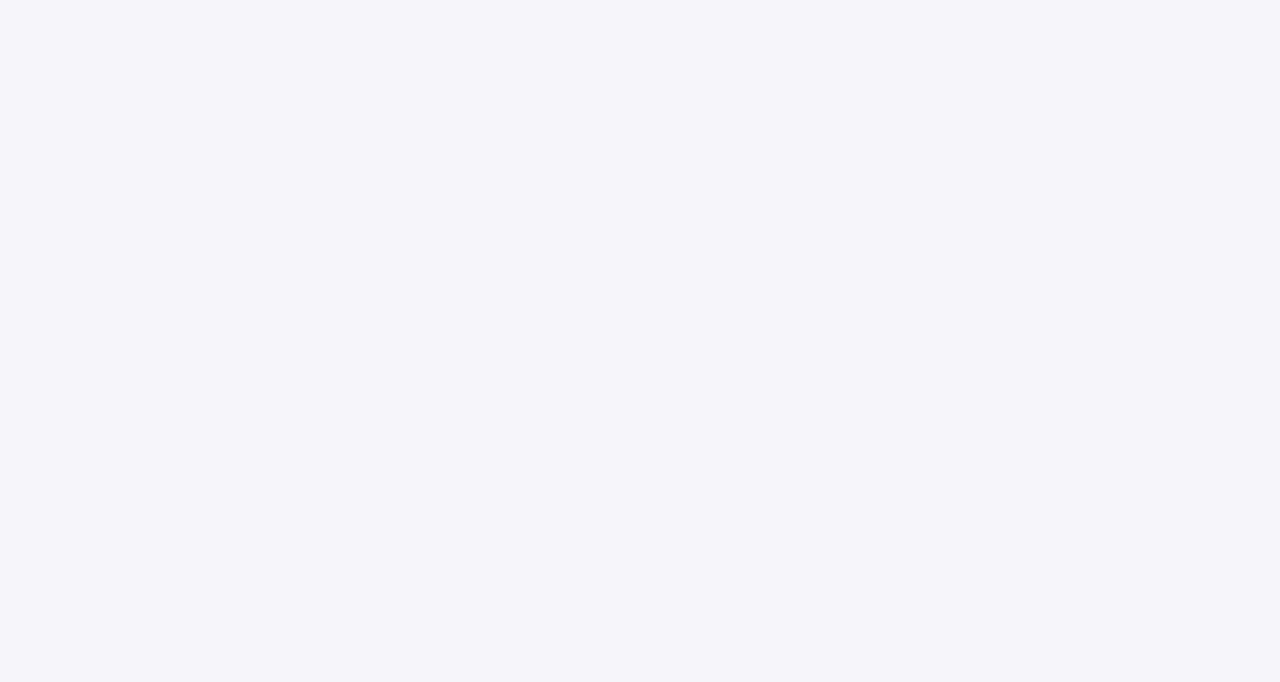
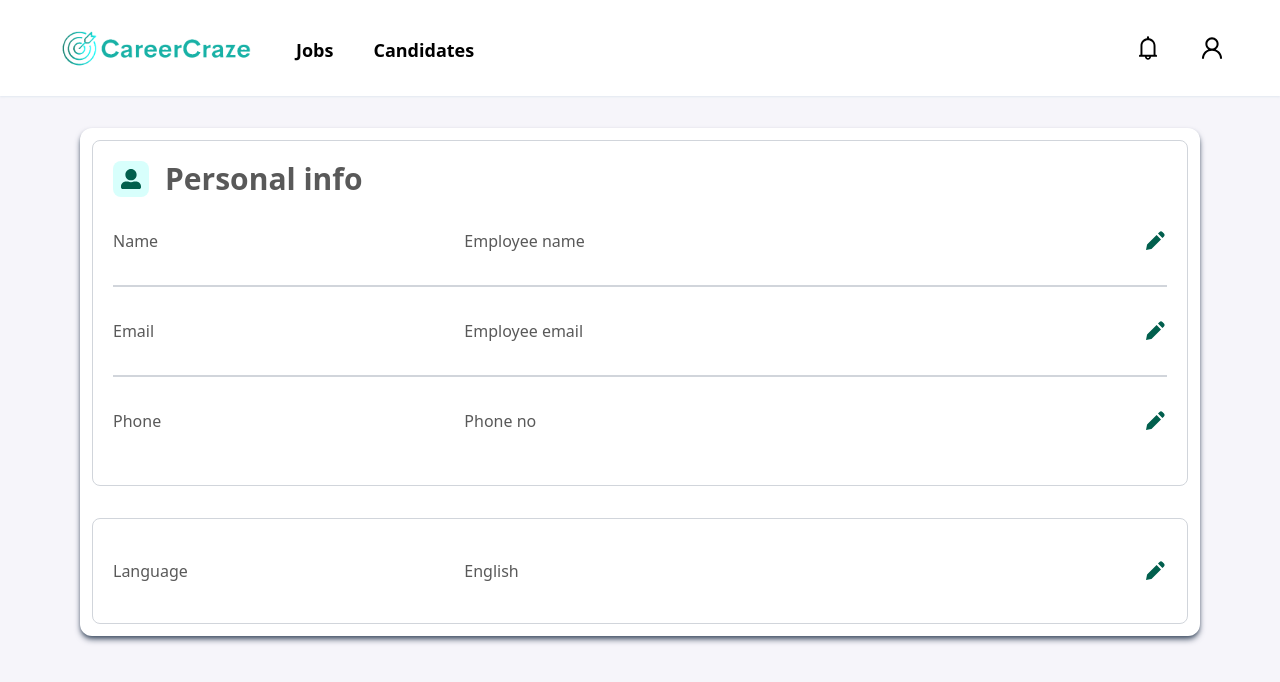
Before and after one commit to Ajaym1618/JobListing-frontend, a React (Create React App) app: page /employer-info in a window 1280 px wide. Before the commit this address had no page. Shown: the top 682 px of the page. Built offline with nearby package versions, Linux system fonts and the light colour scheme.

Commit message:
newly commited

```diff
--- a/src/App.js
+++ b/src/App.js
@@ -23,34 +23,22 @@ function App() {
             path="/register"
             element={<UserLoginSignUp type="/register" />}
           ></Route>
-          <Route path="/home" element={<Navigate to="/jobs"/>}></Route>
-          <Route
-            path="/jobs"
-            element={<Home type="/jobs" />}
-          ></Route>
-          <Route
-            path="/companies"
-            element={<Home type="/companies" />}
-          ></Route>
+          <Route path="/home" element={<Navigate to="/jobs" />}></Route>
+          <Route path="/jobs" element={<Home type="/jobs" />}></Route>
+          <Route path="/companies" element={<Home type="/companies" />}></Route>
           <Route
             path="/notifications"
             element={<Home type="/notifications" />}
           ></Route>
-          <Route
-            path="/profile"
-            element={<Home type="/profile" />}
-          ></Route>
-          <Route
-            path="/saved"
-            element={<Home type="/saved" />}
-          ></Route>
+          <Route path="/profile" element={<Home type="/profile" />}></Route>
+          <Route path="/saved" element={<Home type="/saved" />}></Route>
           <Route
             path="/qualifications"
             element={<Home type="/qualifications" />}
           ></Route>
           <Route
             path="/contact-info"
-            element={<Home type="/contact-info"/>}
+            element={<Home type="/contact-info" />}
           ></Route>
 
           {/* Employer */}
@@ -63,9 +51,22 @@ function App() {
             path="/employer-register"
             element={<EmployerLoginSignUp type="/employer-register" />}
           ></Route>
-          <Route path="/employer-home" element={<Navigate to="/employer-jobs"/>}></Route>
-          <Route path="/employer-jobs" element={<EmployerHome type="/employer-jobs"/>}></Route>
-          <Route path="/candidates" element={<EmployerHome type="/candidates"/>}></Route>
+          <Route
+            path="/employer-home"
+            element={<Navigate to="/employer-jobs" />}
+          ></Route>
+          <Route
+            path="/employer-jobs"
+            element={<EmployerHome type="/employer-jobs" />}
+          ></Route>
+          <Route
+            path="/candidates"
+            element={<EmployerHome type="/candidates" />}
+          ></Route>
+          <Route
+            path="/employer-info"
+            element={<EmployerHome type="/employer-info" />}
+          ></Route>
         </Routes>
       </Router>
     </div>
--- a/src/pages/EmployerHome/Candidates/candidates.jsx
+++ b/src/pages/EmployerHome/Candidates/candidates.jsx
@@ -5,7 +5,7 @@ const Candidates = () => {
   return (
     <div className="w-[100%] h-[88vh] py-5 px-5">
       <h1 className="py-3 px-2 text-2xl font-semibold">Candidates</h1>
-      <div className="w-full h-[90%] flex flex-col items-center justify-center gap-4 bg-white rounded-xl shadow-xl shadow-slate-600">
+      <div className="w-full h-[90%] flex flex-col items-center justify-center gap-4 bg-white rounded-xl shadow-md shadow-slate-600">
         <div className="w-full flex justify-center items-center">
           <img src={smartphone} alt="" className="w-[250px]" />
         </div>
--- /dev/null
+++ b/src/pages/EmployerHome/EmployerInfo/employerInfo.jsx
@@ -0,0 +1,52 @@
+import React from "react";
+import { FaUserAlt } from "react-icons/fa";
+import { BiSolidPencil } from "react-icons/bi";
+
+const EmployerInfo = () => {
+  return (
+    <div className="w-[100%] h-[88vh] py-8 px-20 max-md:px-5">
+      <div className="w-full h-auto px-3 py-3 flex flex-col gap-8 bg-white rounded-xl shadow-md shadow-slate-600">
+        <div className="w-full h-auto px-5 py-5 rounded-lg border border-gray-300 text-[#595959]">
+          <div className="flex items-center gap-4 ">
+            <FaUserAlt className="px-2 py-1 text-4xl rounded-lg text-[#015f4d] bg-[#d8fffc]" />
+            <h1 className="text-3xl font-semibold max-sm:text-2xl">Personal info</h1>
+          </div>
+          <div className="h-auto flex flex-col py-8">
+            <div className="w-full h-auto flex pb-8 justify-between items-center border-b-2  border-gray-300 max-sm:block max-sm:pb-4">
+              <h1 className="w-[50%] max-sm:pb-2">Name</h1>
+              <div className="w-full flex justify-between">
+                <h1>Employee name</h1>
+                <BiSolidPencil className="text-2xl text-[#015f4d] cursor-pointer" />
+              </div>
+            </div>
+            <div className="w-full h-auto flex py-8 justify-between items-center border-b-2  border-gray-300 max-sm:block max-sm:pb-4">
+              <h1 className="w-[50%] max-sm:pb-2">Email</h1>
+              <div className="w-full flex justify-between">
+                <h1>Employee email</h1>
+                <BiSolidPencil className="text-2xl text-[#015f4d] cursor-pointer" />
+              </div>
+            </div>
+            <div className="w-full h-auto flex pt-8 justify-between items-center max-sm:block max-sm:pt-4">
+              <h1 className="w-[50%] max-sm:pb-2">Phone</h1>
+              <div className="w-full flex justify-between">
+                <h1>Phone no</h1>
+                <BiSolidPencil className="text-2xl text-[#015f4d] cursor-pointer" />
+              </div>
+            </div>
+          </div>
+        </div>
+        <div className="w-full h-auto px-5 py-10 rounded-lg border border-gray-300 text-[#595959]">
+          <div className="w-full flex justify-between max-sm:block">
+            <h1 className="w-[50%] max-sm:pb-2">Language</h1>
+            <div className="w-full flex justify-between">
+              <h1>English</h1>
+              <BiSolidPencil className="text-2xl text-[#015f4d] cursor-pointer" />
+            </div>
+          </div>
+        </div>
+      </div>
+    </div>
+  );
+};
+
+export default EmployerInfo;
--- /dev/null
+++ b/src/pages/EmployerHome/EmployerNotifications/employerNotifications.jsx
@@ -0,0 +1,18 @@
+import React from "react";
+import notify from "../../../assets/notify.gif";
+
+const EmployerNotifications = () => {
+  return (
+    <div className="w-[300px] h-[400px] bg-white border border-[#015f4d] rounded-lg px-4 py-4">
+      <div className="w-full h-full flex flex-col items-center gap-3 text-[#015f4d]">
+        <img src={notify} alt="" className="w-[150px]" />
+        <h1 className="text-lg font-semibold">Nothing to do here right now</h1>
+        <p className="text-sm text-center">
+          Expect to receive more notifications as we improve your experience
+        </p>
+      </div>
+    </div>
+  );
+};
+
+export default EmployerNotifications;
--- a/src/pages/EmployerHome/employerHeader/header.jsx
+++ b/src/pages/EmployerHome/employerHeader/header.jsx
@@ -3,8 +3,10 @@ import logo from "../../../assets/logo.png";
 import { UserOutlined, BellOutlined } from "@ant-design/icons";
 import { useLocation, useNavigate } from "react-router-dom";
 import { IoMdSettings } from "react-icons/io";
+import EmployerNotifications from "../EmployerNotifications/employerNotifications";
 const EmployerHeader = () => {
-  const [model, setModel] = useState(false);
+  const [userModel, setUserModel] = useState(false);
+  const [notifyModel, setNotifyModel] = useState(false);
   const [line, setLine] = useState("");
 
   const location = useLocation();
@@ -50,12 +52,25 @@ const EmployerHeader = () => {
           className={`cursor-pointer h-[80px] flex items-center ${
             line === "/notifications" ? "border-b-[3px]" : ""
           } border-[#015f4d] hover:text-[#015f4d]`}
+          onClick={() => {
+            setNotifyModel(!notifyModel);
+            setUserModel(false);
+          }}
         />
         <UserOutlined
           className="cursor-pointer hover:text-[#015f4d]"
-          onClick={() => setModel(!model)}
+          onClick={() => {
+            setUserModel(!userModel);
+            setNotifyModel(false)
+          }}
         />
-        {model && (
+        {notifyModel && (
+          <div className="absolute top-20 -right-[14px]">
+            <div className="absolute top-[-10px] right-[108px] border-l border-t border-[#015f4d]  rotate-[45deg] w-[20px] h-[20px] bg-white z-30 max-lg:right-[103px]"></div>
+            <EmployerNotifications />
+          </div>
+        )}
+        {userModel && (
           // before media query
           <>
             <div className="w-auto h-auto rounded-md absolute top-20 right-0 border border-[#015f4d] bg-white shadow-md shadow-slate-400 max-lg:hidden">
@@ -65,8 +80,8 @@ const EmployerHeader = () => {
                 <div
                   className=" flex gap-2 px-5 py-3 items-center cursor-pointer font-semibold hover:bg-[#d8fffc] hover:text-[#015f4d]"
                   onClick={() => {
-                    handleNavigate("/employer-settings");
-                    setModel(!model);
+                    handleNavigate("/employer-info");
+                    setUserModel(!userModel);
                   }}
                 >
                   <IoMdSettings className="text-2xl" />
@@ -89,23 +104,25 @@ const EmployerHeader = () => {
                   className="px-6 flex gap-3 py-3 items-center cursor-pointer font-semibold hover:bg-[#d8fffc] hover:text-[#015f4d]"
                   onClick={() => {
                     handleNavigate("/employer-jobs");
-                    setModel(!model);
+                    setUserModel(!userModel);
                   }}
                 >
                   <i class="fa-solid fa-briefcase"></i>Jobs
                 </div>
                 <div
                   className="px-6 flex gap-3 py-3 items-center cursor-pointer font-semibold hover:bg-[#d8fffc] hover:text-[#015f4d]"
-                  onClick={() =>{ handleNavigate("/candidates");
-                  setModel(!model)}}
+                  onClick={() => {
+                    handleNavigate("/candidates");
+                    setUserModel(!userModel);
+                  }}
                 >
                   <i class="fa-solid fa-building"></i>Candidates
                 </div>
                 <div
                   className=" flex gap-3 px-5 py-3 items-center cursor-pointer font-semibold hover:bg-[#d8fffc] hover:text-[#015f4d]"
                   onClick={() => {
-                    handleNavigate("/employer-settings");
-                    setModel(!model);
+                    handleNavigate("/employer-info");
+                    setUserModel(!userModel);
                   }}
                 >
                   <IoMdSettings className="text-lg" />
--- a/src/pages/EmployerHome/employerHome.jsx
+++ b/src/pages/EmployerHome/employerHome.jsx
@@ -1,8 +1,9 @@
 import React, { useEffect, useState } from "react";
-import EmployerHeader from "./employerHeader/header";
+import EmployerHeader from "./EmployerHeader/header";
 import { useLocation } from "react-router-dom";
 import Jobs from "./PostingJobs/jobs";
 import Candidates from "./Candidates/candidates";
+import EmployerInfo from "./EmployerInfo/employerInfo";
 
 const EmployerHome = () => {
   const [JC, setJC] = useState("Jobs");
@@ -16,6 +17,9 @@ const EmployerHome = () => {
       case "/candidates":
         setJC("candidates");
         break;
+      case "/employer-info":
+        setJC("employerInfo");
+        break;
       default:
         setJC("employerJobs");
         break;
@@ -26,6 +30,7 @@ const EmployerHome = () => {
       <EmployerHeader />
       {JC === "employerJobs"&& <Jobs/>}
       {JC === "candidates"&& <Candidates/>}
+      {JC === "employerInfo"&& <EmployerInfo/>}
     </div>
   );
 };
```
Also changed, not shown: src/assets/notify.gif (added).
